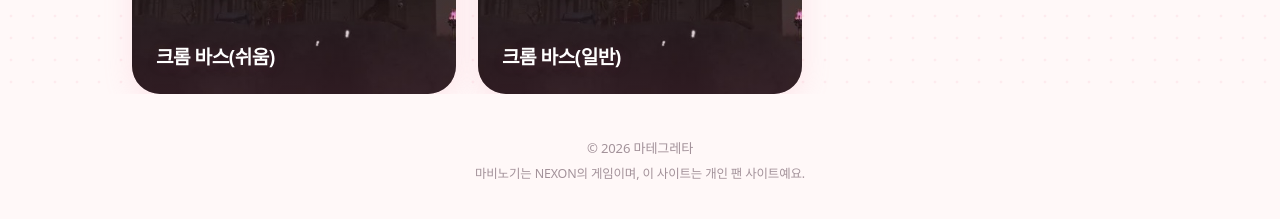
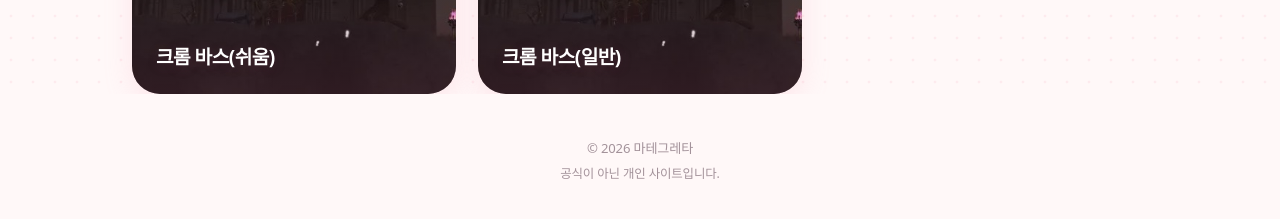
Before and after one commit to skflschfls12-code/Ttogi-isfree, a Jekyll site: the page built from index.html, in a window 1280 px wide and 956 px high. Shown: the part 721-940 px from the top of the window. Built offline with Jekyll 4.4.1, drawn with Linux system fonts in a browser that asks for light colours; some web fonts are replaced.

Commit message:
Update footer.html

```diff
--- a/_includes/footer.html
+++ b/_includes/footer.html
@@ -1,6 +1,6 @@
 <footer class="site-footer">
   <div class="wrap">
     <p>© {{ 'now' | date: '%Y' }} {{ site.author }}</p>
-    <p class="small">마비노기는 NEXON의 게임이며, 이 사이트는 개인 팬 사이트예요.</p>
+    <p class="small">공식이 아닌 개인 사이트입니다.</p>
   </div>
 </footer>
```
